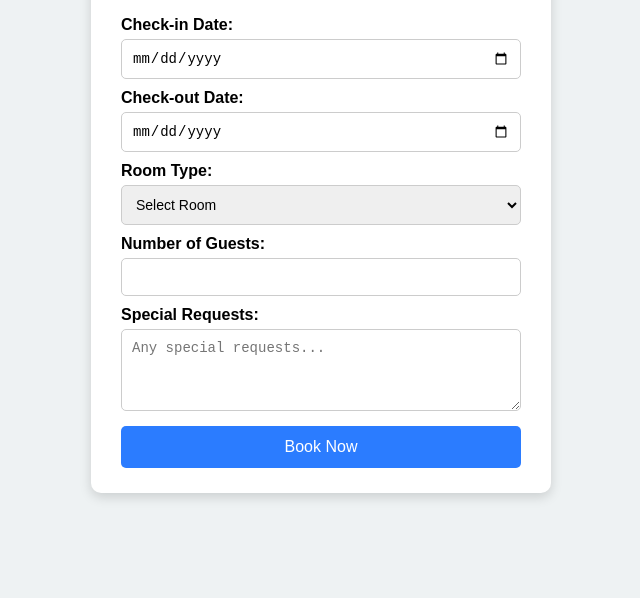
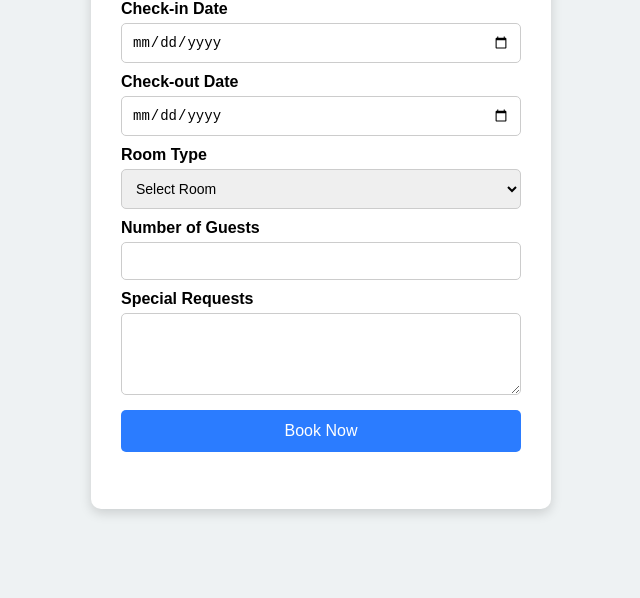
Before and after one commit to Amisha-1580/Hotel-Booking_form_spcl_training, a plain HTML site: page index.html in a window 1280 px wide. Shown: the part 202-800 px from the top of the page, without its empty margins (319-959 px from the left). Drawn offline with Linux system fonts and the light colour scheme.

Commit message:
Update index.html

```diff
--- a/index.html
+++ b/index.html
@@ -6,22 +6,21 @@
 <meta name="viewport" content="width=device-width, initial-scale=1.0">
 <link rel="stylesheet" href="style.css">
 </head>
+
 <body>
 
 <div class="container">
 <h1>Hotel Booking Form</h1>
 
 <form id="bookingForm">
-      <!-- Check-in Date -->
-      <label for="checkin">Check-in Date:</label>
+
+<label>Check-in Date</label>
 <input type="date" id="checkin" required>
 
-      <!-- Check-out Date -->
-      <label for="checkout">Check-out Date:</label>
+<label>Check-out Date</label>
 <input type="date" id="checkout" required>
 
-      <!-- Room Type -->
-      <label for="roomType">Room Type:</label>
+<label>Room Type</label>
 <select id="roomType" required>
 <option value="">Select Room</option>
 <option>Single</option>
@@ -29,19 +28,20 @@
 <option>Suite</option>
 </select>
 
-      <!-- Guest Count -->
-      <label for="guests">Number of Guests:</label>
+<label>Number of Guests</label>
 <input type="number" id="guests" min="1" required>
 
-      <!-- Special Requests -->
-      <label for="requests">Special Requests:</label>
-      <textarea id="requests" placeholder="Any special requests..."></textarea>
+<label>Special Requests</label>
+<textarea id="requests"></textarea>
 
-      <!-- Submit Button -->
 <button type="submit">Book Now</button>
+
+<p id="message"></p>
+
 </form>
 </div>
 
 <script src="script.js"></script>
+
 </body>
 </html>
```
Lines whose indentation alone changed are shown as unchanged.
